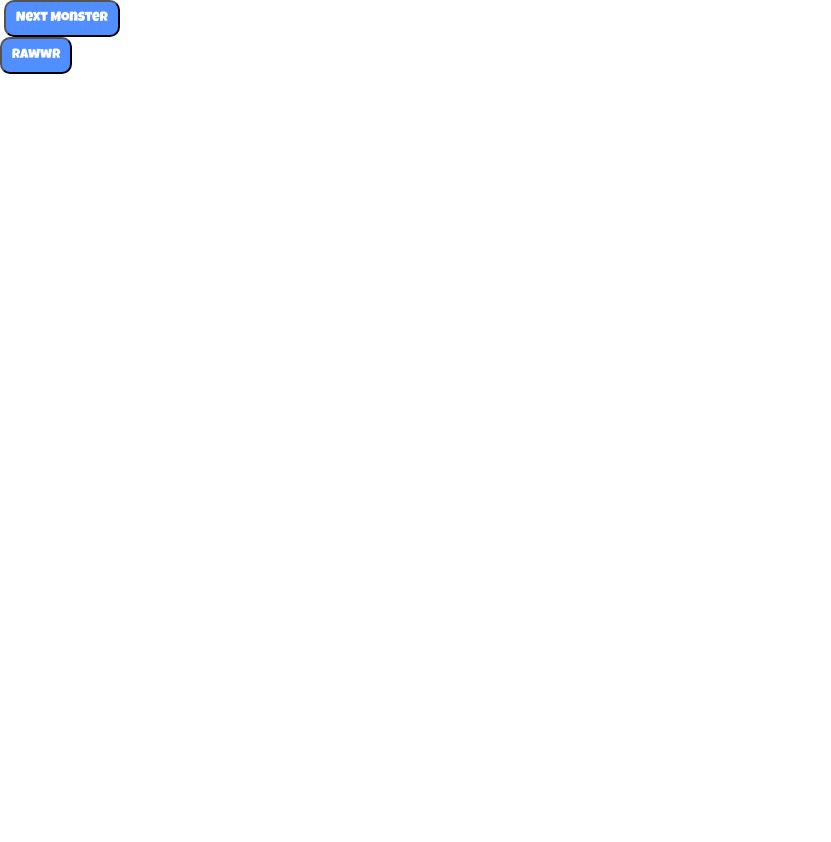
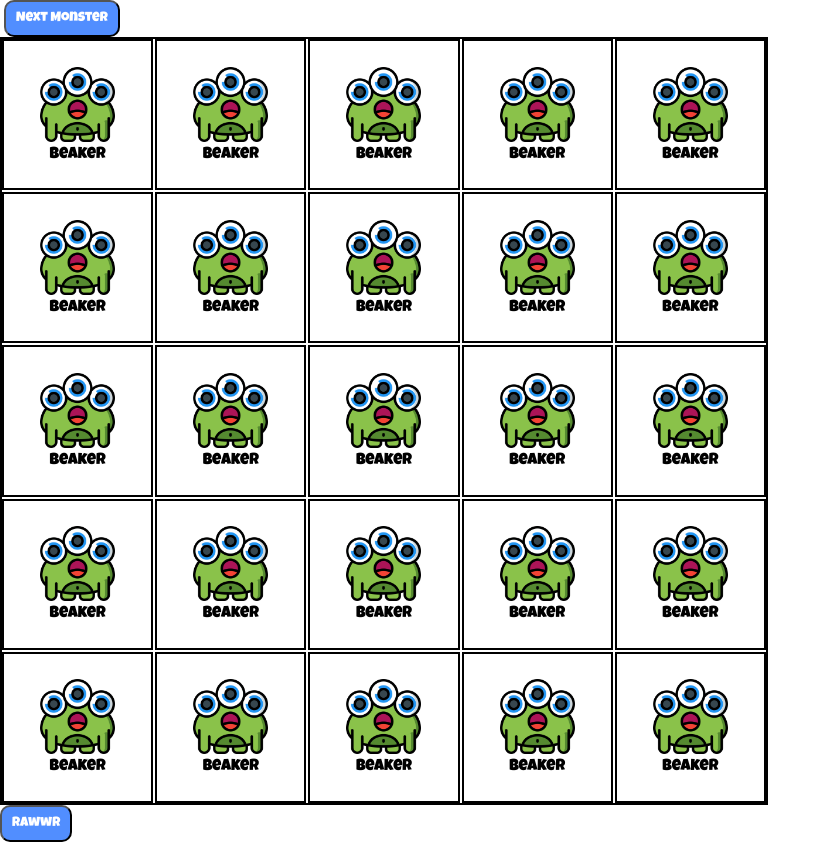
Before and after one commit to forestheims/monster-bingo, a website with bundled scripts: page index.html in a window 1280 px wide. Shown: the whole page, without its empty margins (0-831 px from the left). Before the commit the page ends 800 px from the top, so only its background shows below. Built offline with nearby package versions, Linux system fonts and the light colour scheme; files whose address does not match are found by name.

Commit message:
added render monsters function and started to style the grid

```diff
--- /dev/null
+++ b/app.js
@@ -0,0 +1,3 @@
+import { renderMonsters } from './render-monsters.js';
+
+renderMonsters();
--- /dev/null
+++ b/render-monsters.js
@@ -0,0 +1,17 @@
+const container = document.getElementById('grid-container');
+
+export function renderMonsters(){
+    for (let i = 0; i < 25; i++){
+        const div = document.createElement('div');
+        div.classList.add('grid-item');
+
+        const img = document.createElement('img');
+        img.src = './assets/beaker.png';
+
+        const span = document.createElement('span');
+        span.textContent = 'beaker';
+
+        div.append(img, span);
+        container.append(div);
+    }
+}
--- a/styles/style.css
+++ b/styles/style.css
@@ -29,3 +29,26 @@ button:hover {
     background-color: #006ED0;
     filter: drop-shadow(5px 5px 5px grey);
 }
+
+img {
+    width: 75px;
+}
+
+#grid-container {
+    width: 60vw;
+    height: 60vw;
+    display: grid;
+    grid-template-columns: repeat(5, 1fr);
+    grid-template-rows: repeat(5, 1fr);
+    border: 2px solid black;
+    gap: 2px;
+}
+
+.grid-item {
+    border: 2px solid black;
+    display: flex;
+    flex-direction: column;
+    align-items: center;
+    justify-content: center;
+    gap: 5px;
+}
```
